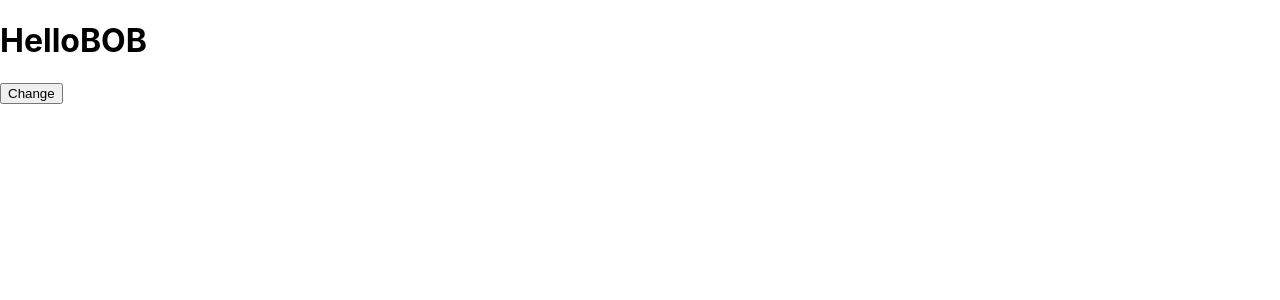
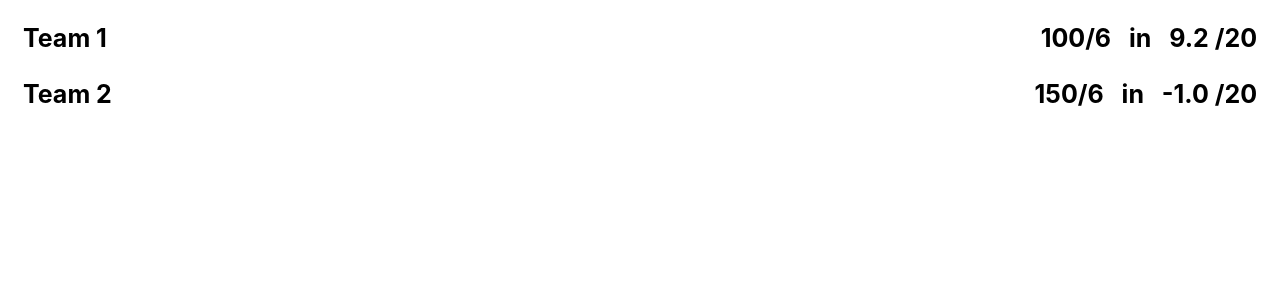
Before and after one commit to kalbandeSwapnil/cricket-scorer-app, a React (Create React App) app: page / in a window 1280 px wide. Shown: the top 300 px of the page. Built offline with nearby package versions, Linux system fonts and the light colour scheme.

Commit message:
#s1 [SS|SS] :added test

```diff
--- a/package.json
+++ b/package.json
@@ -3,6 +3,8 @@
   "version": "0.1.0",
   "private": true,
   "dependencies": {
+    "enzyme": "^3.8.0",
+    "enzyme-adapter-react-16": "^1.7.1",
     "react": "^16.6.3",
     "react-dom": "^16.6.3",
     "react-redux": "^6.0.0",
--- a/src/main/cricketGame/CricketGame.jsx
+++ b/src/main/cricketGame/CricketGame.jsx
@@ -1,6 +1,7 @@
 import React, { Component } from 'react';
 import {actions} from './PlayerActions'
 import {connect} from 'react-redux';
+import  TeamScore from '../scoreBoard/TeamScore'
 
 
 class CricketGame extends Component {
@@ -13,8 +14,8 @@ class CricketGame extends Component {
     render() {
         return (
         <div className="cricket-game">
-            <h1>Hello{this.props.lastName}</h1>
-            <button onClick = {this.changeName.bind(this)}> Change </button>
+            <TeamScore teamName=" Team 1" score="100" wickets="6" currentOver="10" currentBall="2" totalOver="20"/>
+            <TeamScore teamName=" Team 2" score="150" wickets="6" currentOver="0" currentBall="0" totalOver="20"/>
         </div>
         );
     }
--- /dev/null
+++ b/src/main/scoreBoard/TeamScore.jsx
@@ -0,0 +1,90 @@
+import React, { Component } from 'react';
+
+
+export default class TeamScore extends React.Component {
+
+    constructor(props){
+        super(props)
+        this.state = {
+            isBold: true,
+        };
+
+    }
+
+
+    render() {
+        return <div id='mainView' style={MainViewStyle}>
+            <div style={TeamRunStyle}>
+            <div style ={this.state.isBold ? teamBoldStyle : teamNormalStyle}>{this.props.teamName}</div>
+            </div>
+
+            <div style={OverViewStyle}>
+            <div style ={this.state.isBold ? scoreBoldStyle : scoreNormalStyle}>{this.props.score}/{this.props.wickets}</div>
+            <div style ={this.state.isBold ? teamBoldStyle : teamNormalStyle}> &nbsp; in &nbsp;</div>
+            <div style ={this.state.isBold ? scoreBoldStyle : scoreNormalStyle}>
+                {this.props.currentOver -1}.{this.props.currentBall} /{this.props.totalOver}</div>
+            </div>
+
+
+
+        </div>
+    }
+}
+
+const teamBoldStyle = {
+    fontWeight: 'bold',
+    fontSize: '25px',
+    color: 'black',
+    padding: 3,
+    justifyContent: 'flex-start'
+};
+
+
+const teamNormalStyle = {
+    fontWeight: 'normal',
+    fontSize: '25px',
+    color: 'black',
+    padding: 3,
+    justifyContent: 'flex-start'
+
+
+};
+
+
+const scoreBoldStyle = {
+    fontWeight: 'bold',
+    fontSize: '25px',
+    color: 'black',
+    padding: 3,
+    justifyContent: 'flex-end'
+};
+
+
+const scoreNormalStyle = {
+    fontWeight: 'normal',
+    fontSize: '25px',
+    color: 'black',
+    padding: 3,
+    justifyContent: 'flex-end'
+
+
+};
+
+const MainViewStyle = {
+    flexDirection: 'row',
+    display: 'flex',
+    margin: '20px',
+    justifyContent: 'space-between',
+
+};
+
+const OverViewStyle = {
+    flexDirection: 'row',
+    display: 'flex',
+
+};
+const TeamRunStyle = {
+    flexDirection: 'row',
+    display: 'flex',
+
+};
```
Also changed, not shown: src/test/cricketGame/CricketGameTest.js (deleted), src/test/cricketGame/PlayerActionsTest.js (deleted), src/test/cricketGame/PlayerReducerTest.js (deleted), 2 other files (tests, documents, lock files or other folders).
